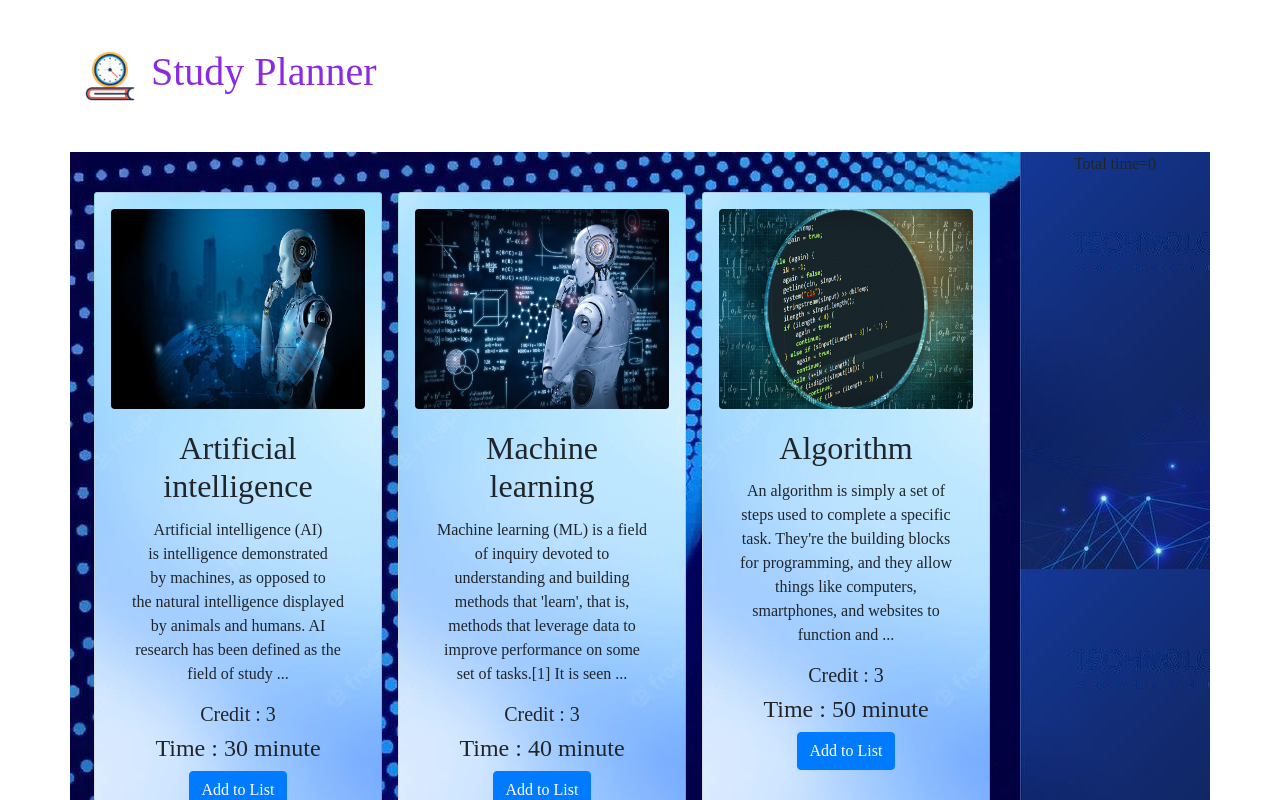
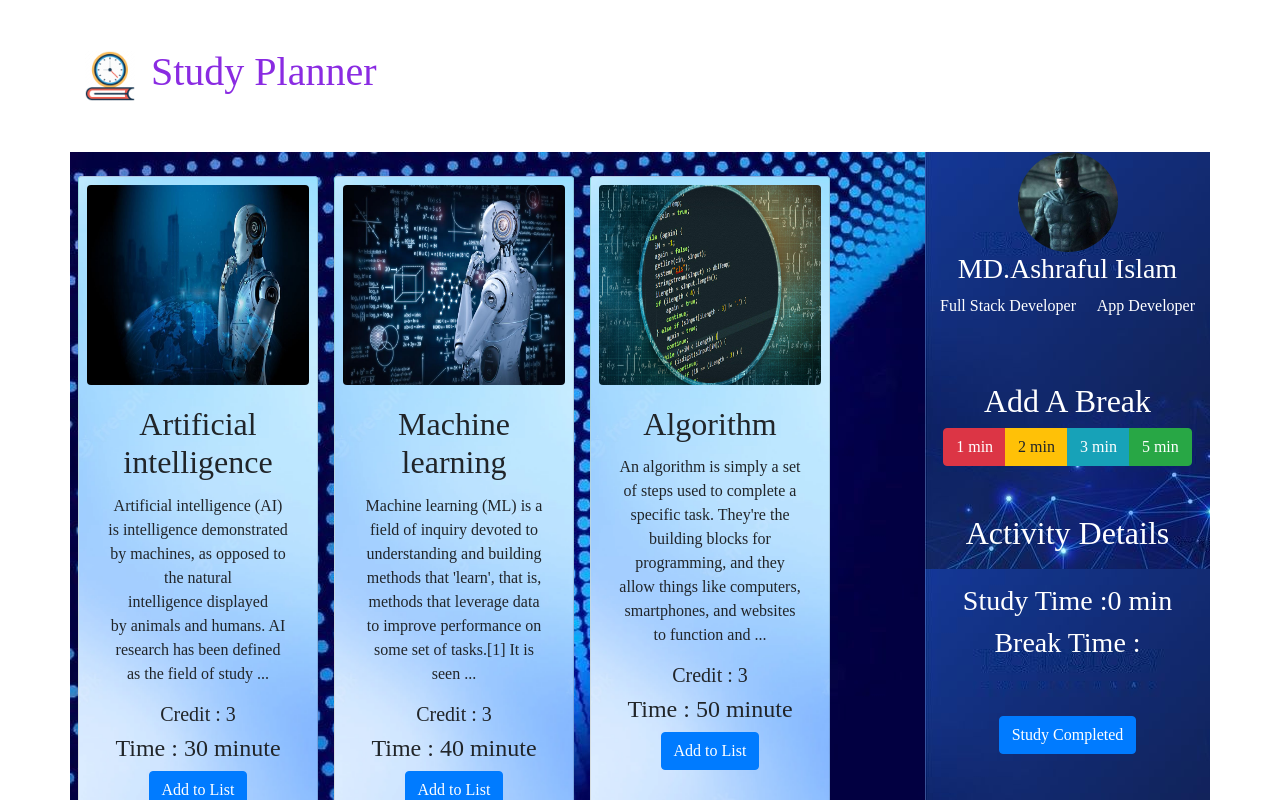
Before and after one commit to ASHRAF1925/Study-Planner, a React (Create React App) app: page / in a window 1280 px wide. Shown: the top 800 px of the page. Built offline with nearby package versions, Linux system fonts and the light colour scheme.

Commit message:
total study done

```diff
--- /dev/null
+++ b/src/components/ActivityDetail/ActivityDetail.js
@@ -0,0 +1,20 @@
+import React from 'react';
+
+const ActivityDetail = (props) => {
+    return (
+        <div className='text-white'>
+              <br />
+            <br />
+            <h2 >Activity Details</h2>
+            <br />
+
+            <h3>Study Time :{props.totaltime} min</h3>
+            <h3>Break Time : </h3>
+            <br />
+            <br />
+            <button className='btn btn-primary'>Study Completed</button>
+        </div>
+    );
+};
+
+export default ActivityDetail;
--- a/src/components/SideMenu/SideMenu.css
+++ b/src/components/SideMenu/SideMenu.css
@@ -0,0 +1,4 @@
+.image-size{
+    height: 100px;
+
+}
--- a/src/components/SideMenu/SideMenu.js
+++ b/src/components/SideMenu/SideMenu.js
@@ -0,0 +1,47 @@
+import React from "react";
+import ActivityDetail from "../ActivityDetail/ActivityDetail";
+import "./SideMenu.css";
+
+const SideMenu = (props) => {
+  return (
+    <div>
+      <img
+        src="/images/Batman.jpg"
+        class="rounded-circle  image-size"
+        alt=""
+      ></img>
+      <h3 className="text-white">MD.Ashraful Islam</h3>
+      <div className="d-flex text-white justify-content-between">
+        <p>Full Stack Developer</p>
+        <p>App Developer</p>
+      </div>
+      <br />
+      <br />
+      <h2 className="text-white">Add A Break</h2>
+
+      <div
+        class="btn-group"
+        role="group"
+        aria-label="Basic mixed styles example"
+      >
+        <button type="button" className="btn btn-danger">
+          1 min
+        </button>
+        <button type="button" className="btn btn-warning">
+          2 min
+        </button>
+        <button type="button" className="btn btn-info">
+          3 min
+        </button>
+
+        <button type="button" className="btn btn-success">
+          5 min
+        </button>
+      </div>
+
+      <ActivityDetail totaltime={props.totaltime}></ActivityDetail>
+    </div>
+  );
+};
+
+export default SideMenu;
--- a/src/components/Subject/Subject.css
+++ b/src/components/Subject/Subject.css
@@ -1,5 +1,5 @@
 .card-style{
-    width: 18rem;
+    width: 15rem;
     height: 100%;
 
 }
--- a/src/components/Subject/Subject.js
+++ b/src/components/Subject/Subject.js
@@ -17,7 +17,7 @@ const Subject = (props) => {
 
   return (
     <div className="mx-2 mt-4 img-back rounded">
-      <div className="card card-style img-back p-3" >
+      <div className="card card-style img-back p-2" >
         <img src={image}className="card-img-top img-height  rounded" alt="..." />
         <div className="card-body">
           <h2 className="card-title">{title}</h2>
--- a/src/components/Subjects/Subjects.js
+++ b/src/components/Subjects/Subjects.js
@@ -1,4 +1,5 @@
 import React, { useEffect, useState } from 'react';
+import SideMenu from '../SideMenu/SideMenu';
 import Subject from '../Subject/Subject';
 import './Subjects.css'
 
@@ -11,21 +12,22 @@ const Subjects = () => {
         .then(data => setSubjects(data))
     },[])
 
+  const [total,setTotal]=useState(0)
 
   const AddtoListClick=(subject)=>{
 
-  Total_time=Total_time+subject.time;
-    console.log(Total_time)
-    setTotal(Total_time)
+const new_total=total+subject.time;
+
+    setTotal(new_total)
   }
-  const [total,setTotal]=useState(0)
+
 
     return (
         <div className="container text-center mt-5">
         <div className="row">
-          <div className="col-lg-10 col-sm-12 subjects ">
+          <div className="col-lg-9 col-sm-12 subjects ">
 
-        <div className="row p-3 ">
+        <div className="row  ">
 
             {
                 subjects.map(subject =><Subject key={subject.id} subject={subject} AddtoListClick={AddtoListClick}></Subject>)
@@ -36,8 +38,9 @@ const Subjects = () => {
         </div>
 
           </div>
-          <div className="col-lg-2 side-menu ">
-            Total time={total}
+          <div className="col-lg-3 side-menu ">
+
+            <SideMenu totaltime={total}></SideMenu>
           </div>
 
         </div>
```
Also changed, not shown: public/images/Batman.jpg (added).
